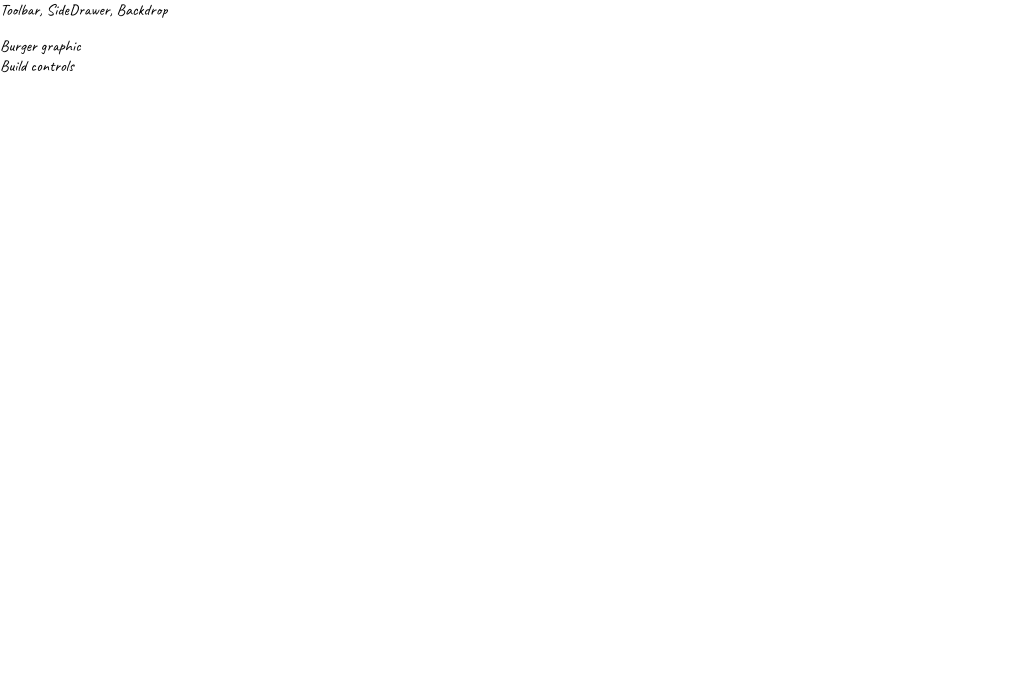
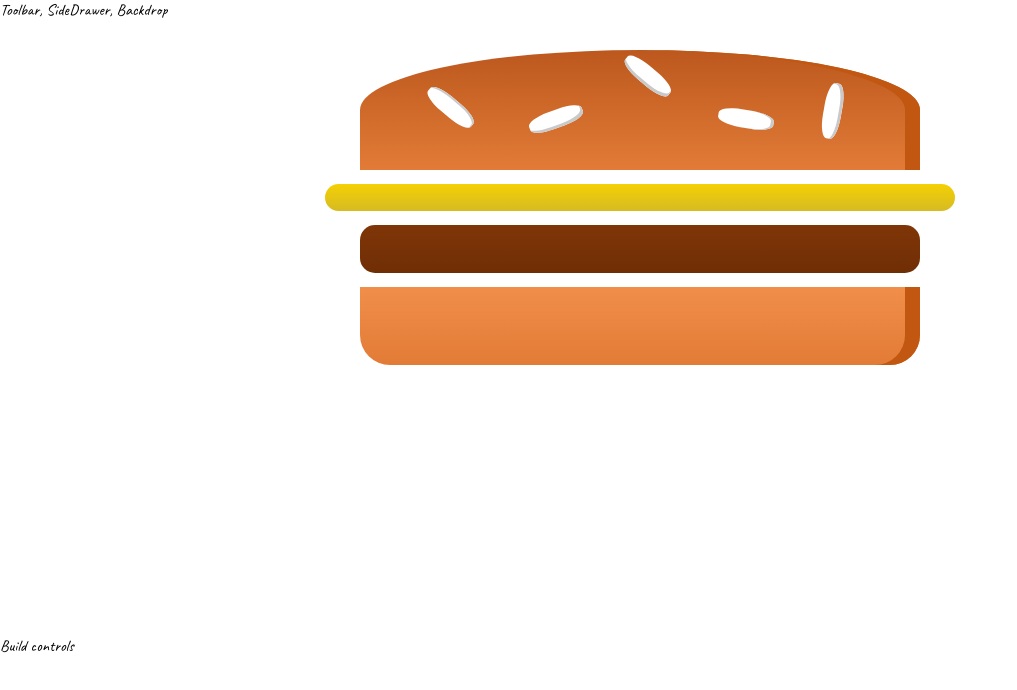
Before and after one commit to DawidSzpener/Burger, a React app: page / in a window 1280 px wide. Shown: the top 690 px of the page, without its empty margins (0-1017 px from the left). Built offline with nearby package versions, Linux system fonts and the light colour scheme; a web font is replaced by a local one.

Commit message:
fix: last security fix broke the app, now fiexd

```diff
--- a/src/App.js
+++ b/src/App.js
@@ -1,6 +1,6 @@
 import React, { Component } from 'react';
 import Layout from './components/Layout/Layout'
-import BurgerBuilder from './containers/BurgerBuilder'
+import BurgerBuilder from './containers/BurgerBuilder/BurgerBuilder'
 
 class App extends Component {
   render() {
--- /dev/null
+++ b/src/components/Burger/Burger.css
@@ -0,0 +1,30 @@
+.Burger {
+  width: 100%;
+  margin: auto;
+  height: 250px;
+  overflow: scroll;
+  text-align: center;
+  font-weight: bold;
+  font-size: 1.2rem;
+}
+
+@media (min-width: 500px) and (min-height: 400px) {
+  .Burger {
+    width: 350px;
+    height: 300px;
+  }
+}
+
+@media (min-width: 500px) and (min-height: 401px) {
+  .Burger {
+    width: 450px;
+    height: 400px;
+  }
+}
+
+@media (min-width: 1000px) and (min-height: 700px) {
+  .Burger {
+    width: 700px;
+    height: 600px;
+  }
+}
--- a/src/components/Burger/Burger.js
+++ b/src/components/Burger/Burger.js
@@ -0,0 +1,16 @@
+import React from 'react'
+import classes from './Burger.css'
+import BurgerIngredient from './BurgerIngredient/BurgerIngredient'
+
+const burger = (props) => {
+  return (
+    <div className={classes.Burger}>
+      <BurgerIngredient type="bread-top"/>
+      <BurgerIngredient type="cheese"/>
+      <BurgerIngredient type="meat"/>
+      <BurgerIngredient type="bread-bottom"/>
+    </div>
+  )
+}
+
+export default burger
--- a/src/containers/BurgerBuilder.js
+++ b/src/containers/BurgerBuilder/BurgerBuilder.js
@@ -1,12 +1,13 @@
 import React, { Component } from 'react'
-import Aux from '../hoc/Aux'
+import Aux from '../../hoc/Aux'
+import Burger from '../../components/Burger/Burger'
 
 class BurgerBuilder extends Component {
   render () {
     return (
       <Aux>
         <div>
-          Burger graphic
+          <Burger />
         </div>
         <div>
           Build controls
```
Also changed, not shown: package.json (+8 -9 lines), 1 other file (tests, documents, lock files or other folders).
